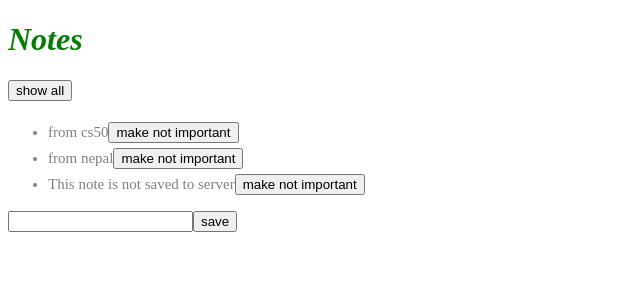
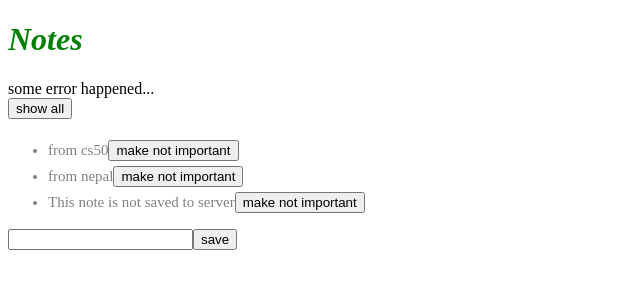
Before and after one commit to GaurabPrasai/react-projects, a React (Vite) app in the folder notes-frontend/: page / in a window 1280 px wide. Shown: the top 300 px of the page, without its empty margins (0-640 px from the left). Built offline with nearby package versions, Linux system fonts and the light colour scheme; data requests are answered from the project's data file.

Commit message:
Dec 17, 2024, 5:27 PM

```diff
--- a/notes-frontend/src/App.jsx
+++ b/notes-frontend/src/App.jsx
@@ -55,6 +55,7 @@ const App = () => {
   return (
     <div>
       <h1>Notes</h1>
+      <Notification message={errorMessage} />
       <div>
         <button onClick={() => setShowAll(!showAll)}>
           show {showAll ? "important" : "all"}
```
